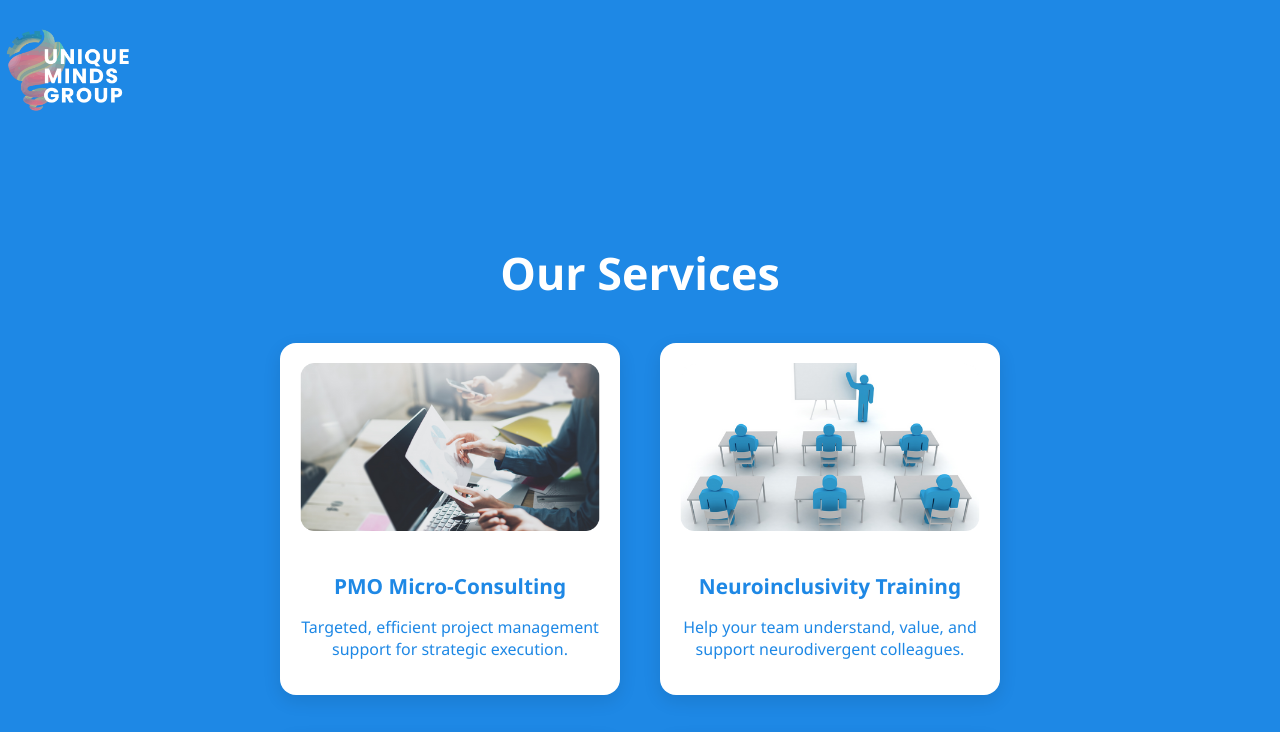
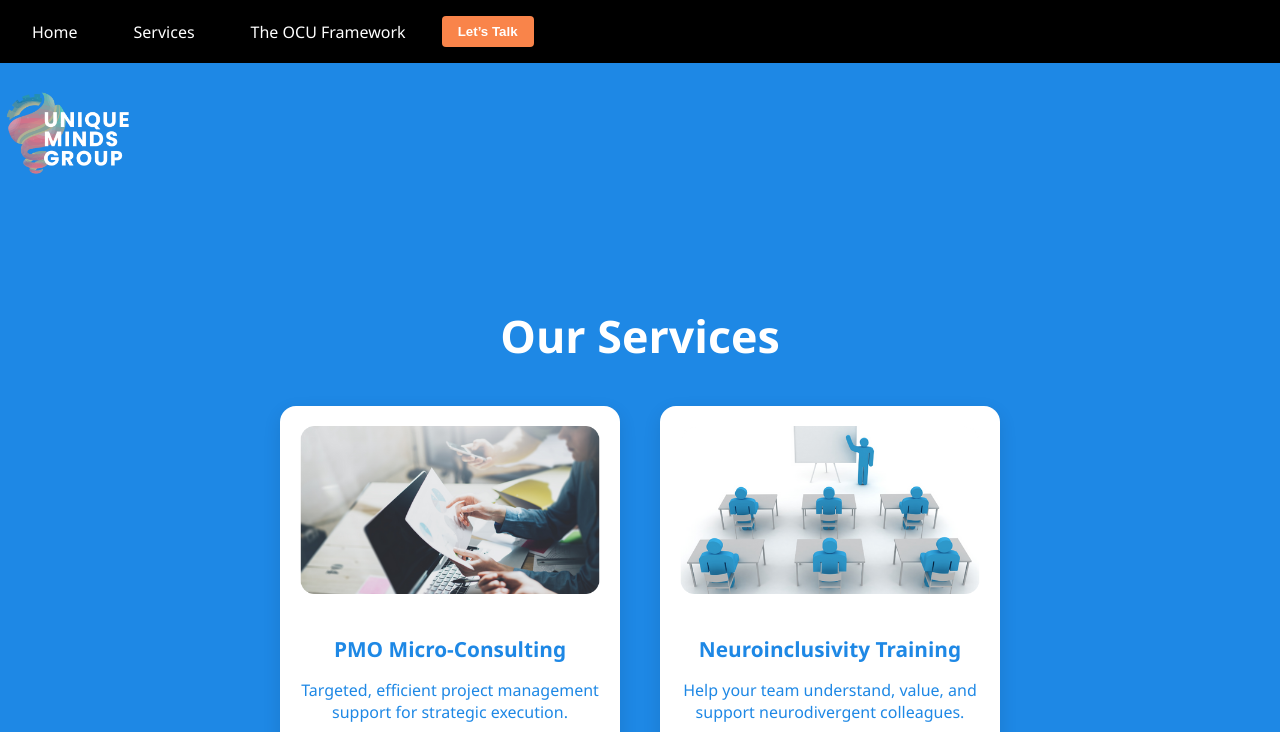
Before and after one commit to justburchy/umg-site, a plain HTML site: page services.html in a window 1280 px wide. Shown: the top 732 px of the page. Drawn offline with Linux system fonts and the light colour scheme.

Commit message:
Update services.html

```diff
--- a/services.html
+++ b/services.html
@@ -4,10 +4,24 @@
   <meta charset="UTF-8" />
   <meta name="viewport" content="width=device-width, initial-scale=1.0" />
   <title>Our Services – Unique Minds Group</title>
-  <link rel="stylesheet" href="style.css" />
+<link rel="stylesheet" href="style.css" />
 </head>
+<header>
+    <nav>
+      <div class="nav-container">
+      <ul class="nav-links">
+        <li><a href="#home">Home</a></li>
+        <li><a href="#services">Services</a></li>
+        <li><a href="#ocuframework">The OCU Framework</a></li>
+       <!-- <li><a href="#resources">Resources</a></li> -->
+    </ul>
+      <button class="cta-button">Let’s Talk</button>
+    </div>
+    </nav>
+ </header>
+
 <body>
-  <img src="https://justburchy.github.io/umg-site/logo.png" alt="Unique Minds Group Logo" class="logo" />
+  <img src="logo.png" alt="Unique Minds Group Logo" class="logo" />
 
   <section class="services-section">
     <h1>Our Services</h1>
```
